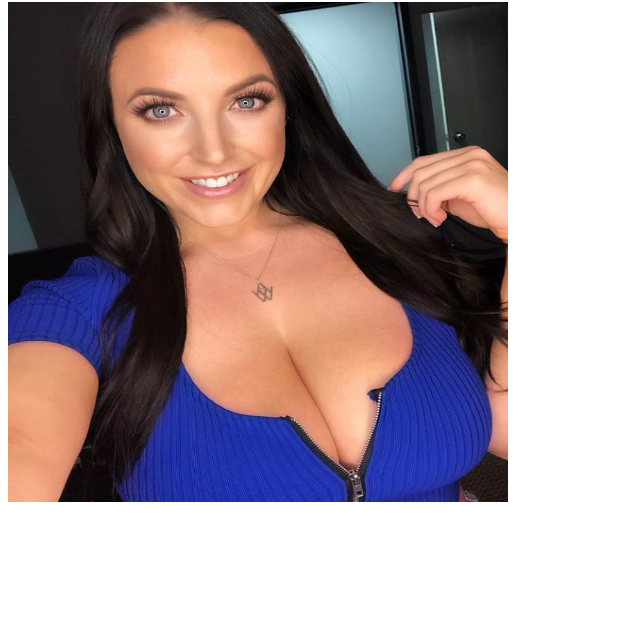
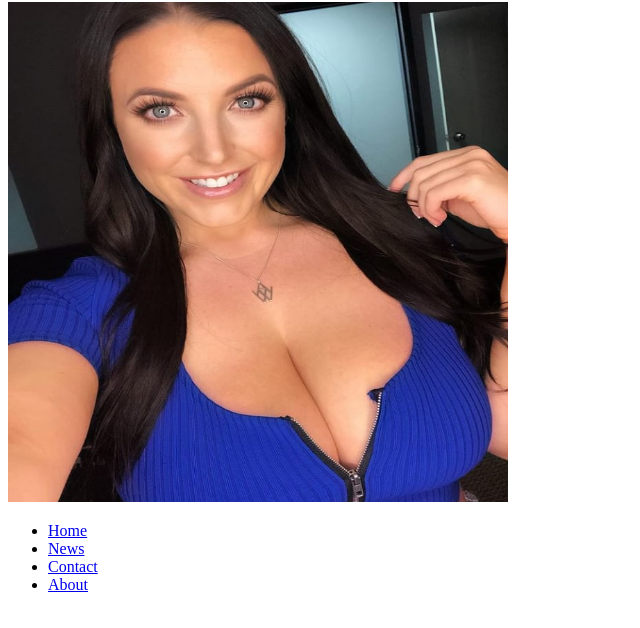
Before and after one commit to jozsaviktor/kukiiiiiii, a plain HTML site: page index.html in a window 1280 px wide. Shown: the part 78-706 px from the top of the page, without its empty margins (0-640 px from the left). Drawn offline with Linux system fonts and the light colour scheme.

Commit message:
Update index.html

```diff
--- a/index.html
+++ b/index.html
@@ -11,3 +11,9 @@
     <img src="asder.jpg"width="500" height="500">
 </body>
 </html>
+<ul>
+  <li><a href="default.asp">Home</a></li>
+  <li><a href="news.asp">News</a></li>
+  <li><a href="contact.asp">Contact</a></li>
+  <li><a href="about.asp">About</a></li>
+</ul>
```
